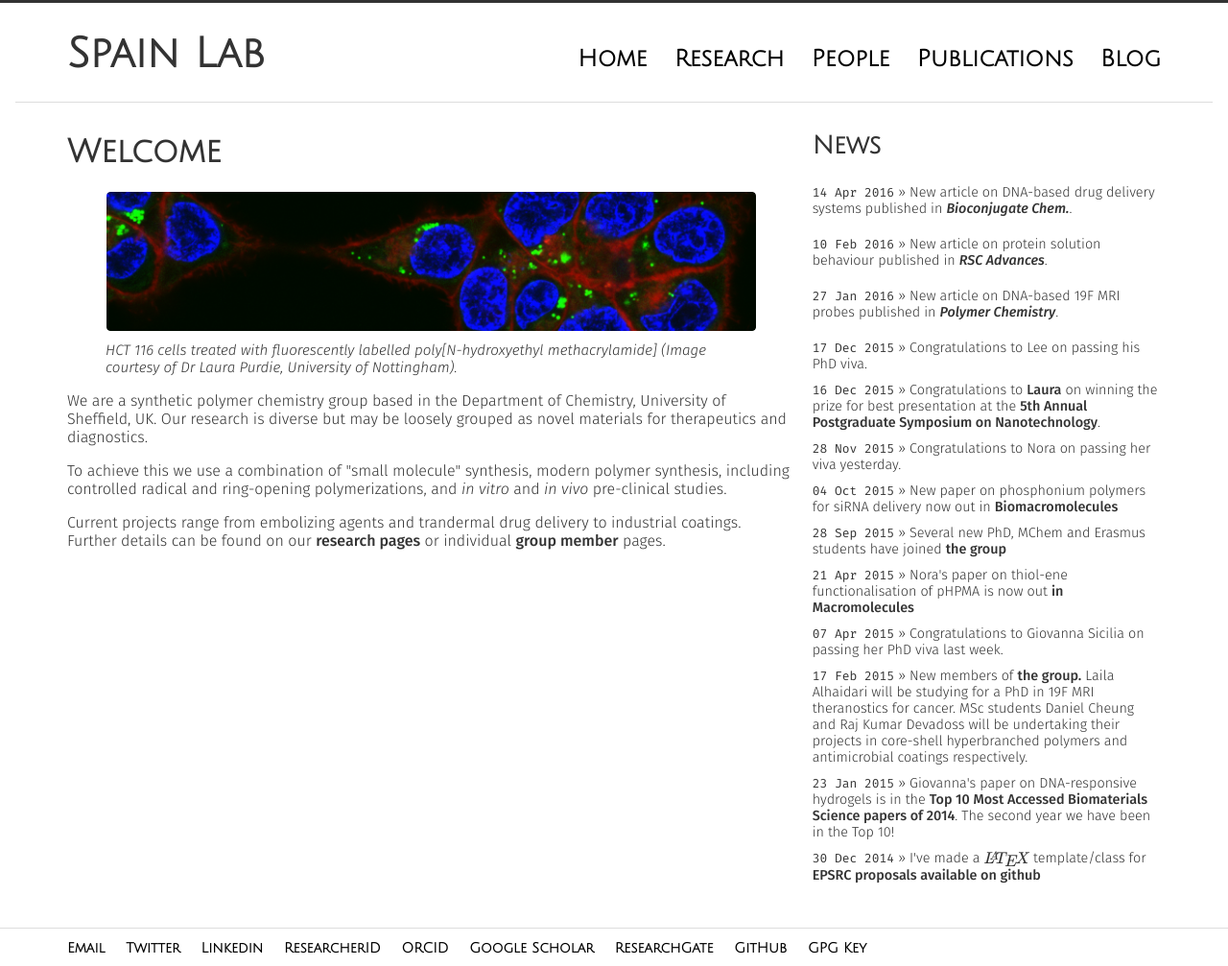
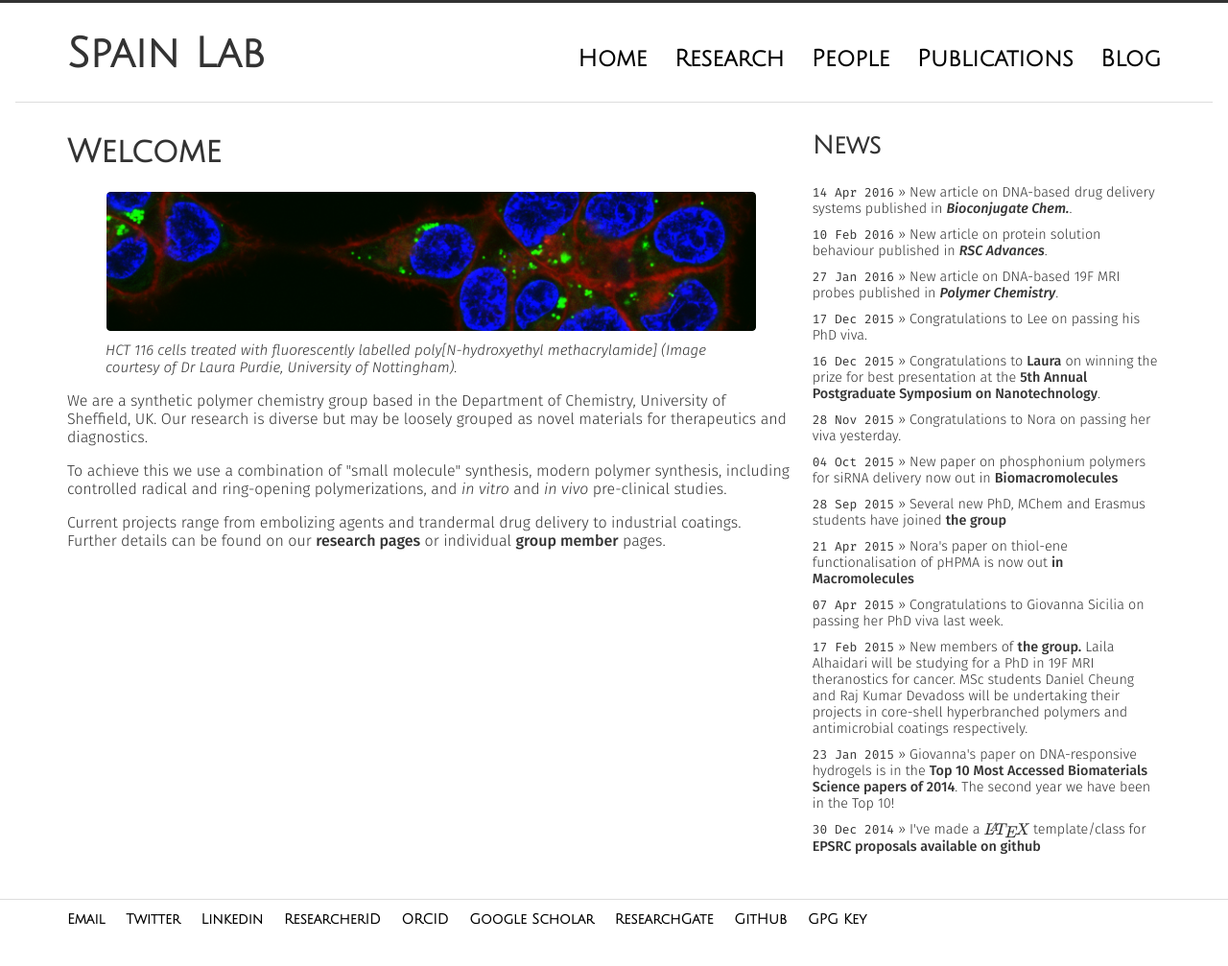
Before and after one commit to sebspain/sebspain.github.io, a Jekyll site: the page index.html, which Jekyll copies as it is, in a window 1280 px wide. Shown: the whole page at 96% size. Built offline with Jekyll 4.4.1, drawn with Linux system fonts in a browser that asks for light colours; formulas are drawn with MathJax 3; after the commit the page ends 977 px from its top, so only the background shows below that.

Commit message:
corrected errors

```diff
--- a/index.html
+++ b/index.html
@@ -76,11 +76,11 @@
         <div class="unit w-1-3 center-on-mobiles">
             <h2>News</h2>
               <ul class="news">
-                <li><span>14 Apr 2016</span> &raquo; New article on DNA-based drug delivery systems published in <a href="http://dx.doi.org/10.1021/acs.bioconjchem.6b00085"><em>Bioconjugate Chem.</em></a>.<li>
+                <li><span>14 Apr 2016</span> &raquo; New article on DNA-based drug delivery systems published in <a href="http://dx.doi.org/10.1021/acs.bioconjchem.6b00085"><em>Bioconjugate Chem.</em></a>.</li>
 
-                <li><span>10 Feb 2016</span> &raquo; New article on protein solution behaviour published in <a href="http://dx.doi.org/10.1039/C5RA21068B"><em>RSC Advances</em></a>.<li>
+                <li><span>10 Feb 2016</span> &raquo; New article on protein solution behaviour published in <a href="http://dx.doi.org/10.1039/C5RA21068B"><em>RSC Advances</em></a>.</li>
 
-                <li><span>27 Jan 2016</span> &raquo; New article on DNA-based 19F MRI probes published in <a href="http://dx.doi.org/10.1039/C5PY01883H"><em>Polymer Chemistry</em></a>.<li>
+                <li><span>27 Jan 2016</span> &raquo; New article on DNA-based 19F MRI probes published in <a href="http://dx.doi.org/10.1039/C5PY01883H"><em>Polymer Chemistry</em></a>.</li>
 
                 <li><span>17 Dec 2015</span> &raquo; Congratulations to Lee on passing his PhD viva.</li>
 
```
